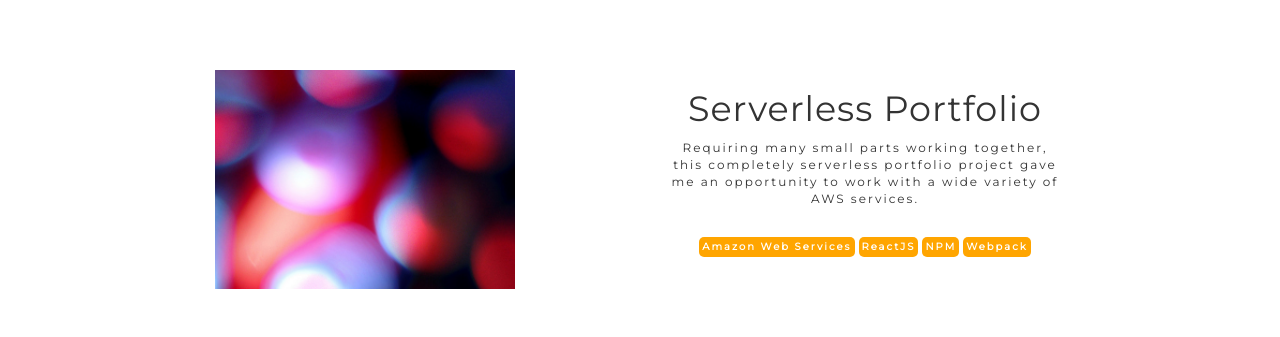
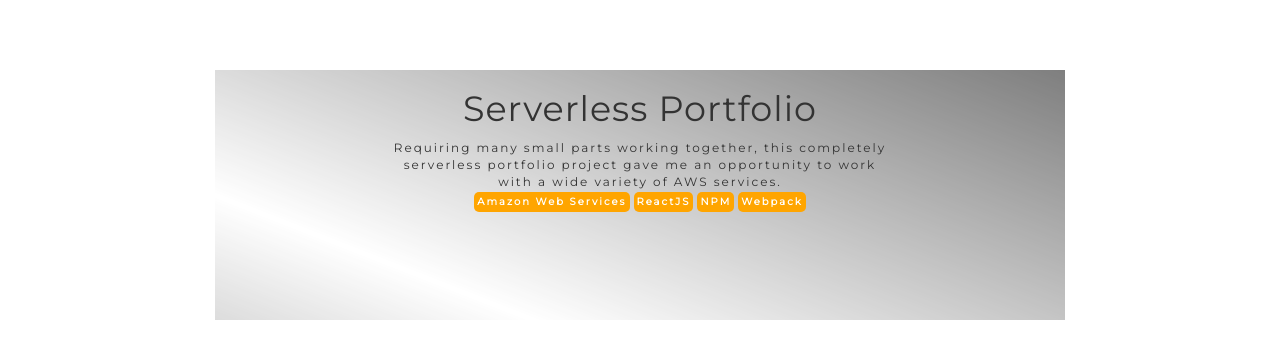
Before and after one commit to JMFritz/Portf, a React app: page / in a window 1280 px wide. Shown: the part 611-948 px from the top of the page. Built offline with nearby package versions, Linux system fonts and the light colour scheme.

Commit message:
remove project images and adjust project section.

```diff
--- a/js/example-work.js
+++ b/js/example-work.js
@@ -64,9 +64,6 @@
               }
               </div>
             </div>
-            <img alt={ example.image.desc }
-            className="projectImage"
-            src={ example.image.src }/>
           </div>
           <hr className="style"/>
         </span>
--- a/styles/main.css
+++ b/styles/main.css
@@ -118,9 +118,7 @@
   position: relative;
   margin: 20px;
   background-color: white;
-}
-.projectImage {
-  display: none;
+  background-image: url("../images/placeholder.jpg");
 }
 .projectDesc {
   font-size: 1rem;
@@ -128,16 +126,14 @@
 .projectTitle {
   font-size: 3rem;
 }
-.projectInfo {
-  float:right;
+.toolSection {
+  display: flex;
+  align-items: center;
+  justify-content: center;
   width: 40rem;
-}
-.toolSection {
-  width: 40rem;
-  float: right;
+  margin: 0 auto;
 }
 .toolSection .tool{
-  display: inline-table;
   background-color: orange;
   color: white;
   font-weight: bolder;
@@ -147,6 +143,7 @@
   border-radius: 5px;
   max-width: 200px;
   max-height: 50px;
+  text-align: center;
 }
 
 hr.style {
@@ -214,10 +211,6 @@
 .socialWrapper {
   display: inline-block;
   font-size: 3rem;
-}
-.project-title {
-  text-align: center;
-  vertical-align: middle;
 }
 .certsWrapper,
 .certs {
@@ -385,9 +378,10 @@
     margin: 20px;
     padding-bottom: 0;
     background-color: white;
+    background-image: url('../images/placeholder.jpg');
   }
   .projectImage {
-    display: inherit;
+    display: relative;
     float: left;
     width: 30rem;
   }
@@ -402,15 +396,14 @@
     font-size: 3.5rem;
   }
   .projectInfo {
-    float:right;
-    width: 40rem;
+    width: 50rem;
+    margin: 0 auto;
   }
   .toolSection {
-    width: 40rem;
-    float: right;
+    /* width: 30rem; */
+    margin: 0 auto;
   }
   .toolSection .tool{
-    display: inline-table;
     background-color: orange;
     color: white;
     font-weight: bolder;
```
Also changed, not shown: __tests__/test-example-work.js (+8 -8 lines), dist/bundle.js, images/placeholder.jpg (added).
